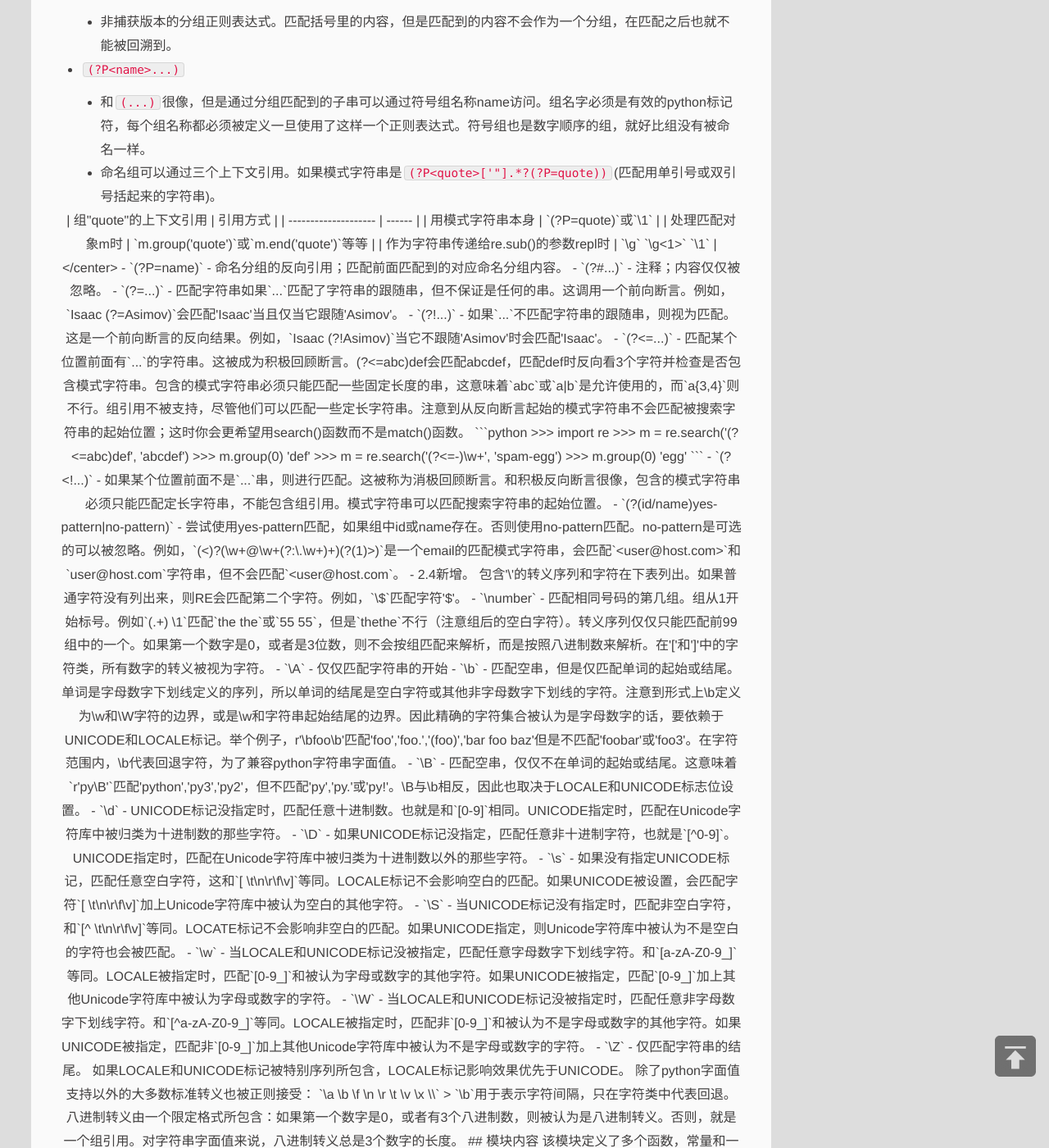
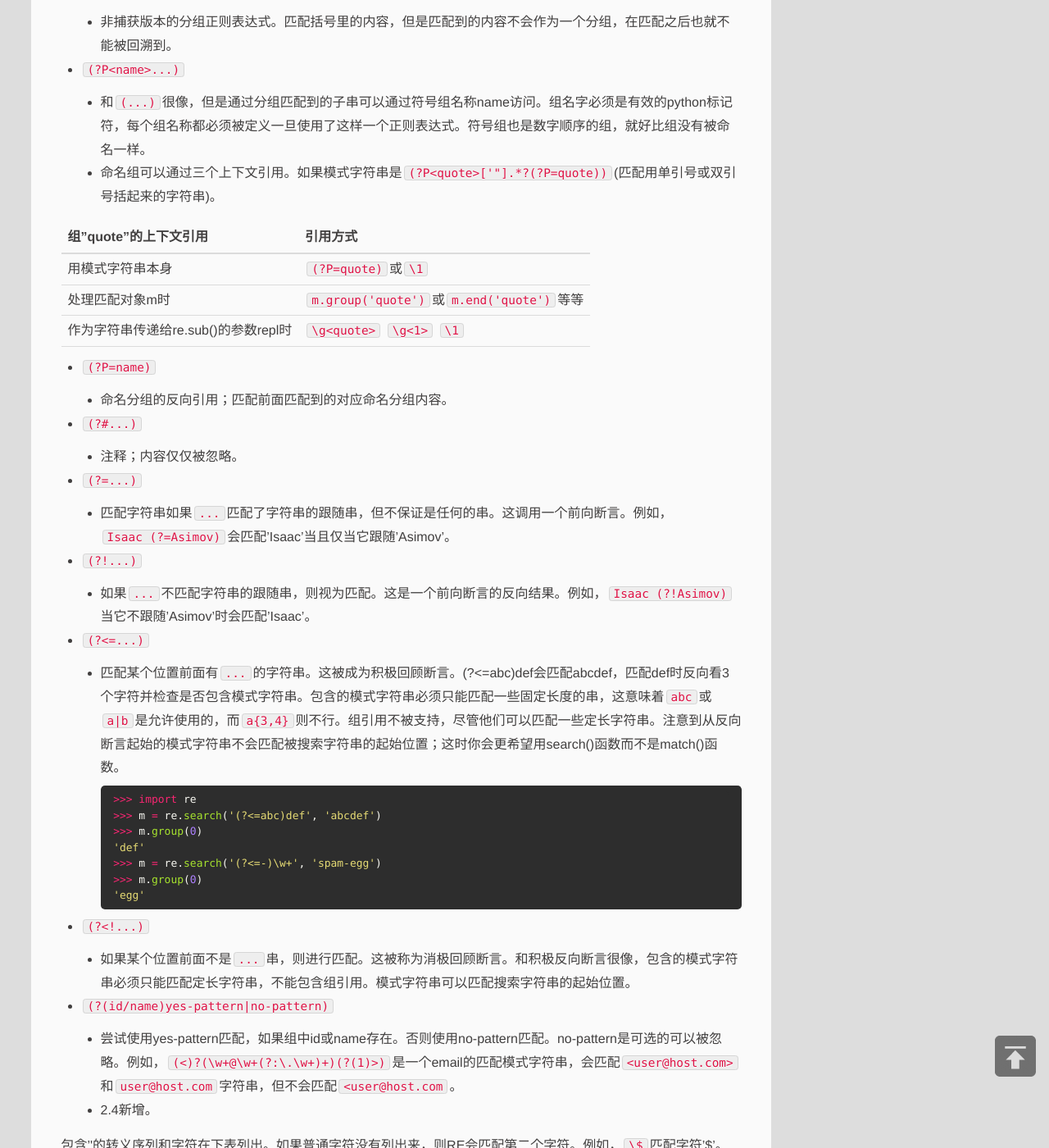
Before and after one commit to a12098718/cloudker.github.io, a Jekyll site: the page built from _posts/2017-05-04-python标准库-re.md, in a window 1280 px wide and 1400 px high, scrolled down 3374 px. Shown: the whole window at 82% size. Built offline with Jekyll 4.4.1, drawn with Linux system fonts in a browser that asks for light colours; Markdown is read by kramdown in place of the engine named in the settings; some of the changed text lies outside the part shown.

Commit message:
update re

```diff
--- a/_posts/2017-05-04-python标准库-re.md
+++ b/_posts/2017-05-04-python标准库-re.md
@@ -68,9 +68,9 @@ excerpt: 余弦:我没看过python的书，但我通读过python文档。文档
 		- 不在一段范围之内的字符可以通过补集匹配。如果集合的第一个字符是'^'，那么所有不在集合中的字符都被匹配。例如`[^5]`除了5之外都匹配，`[^^]`匹配除了'^'的所有字符。'^'如果不是集合的第一个字符，则没有特殊意义。
 		- 匹配字面的']'，则需要用反斜杠转义，或者放在放在集合的前面。比如`[()[\]{}]`和`[]()[{}]`都匹配括号。
 - `'|'`
-	- `A|B`，A和B可以是任意的RE，这一RE意味着可以匹配A或B的一个。'|'可以分隔任意数量的正则。这也可以用于内部组。当目标字符串被扫描时，RE尝试用'|'从左到右分隔。当一个模式字符串完全匹配时，接受这个分支。这就意味着一旦A匹配了，B就不会再做尝试，尽管他可能会匹配的更长。换句话说，'|'操作符是非贪婪的。想要匹配一个字面值的'|'，需要用`\|`转义，或者用符号类闭合它，比如`[|]`。
+	- `A|B`，A和B可以是任意的RE，这一RE意味着可以匹配A或B的一个。`'|'`可以分隔任意数量的正则。这也可以用于内部组。当目标字符串被扫描时，RE尝试用`'|'`从左到右分隔。当一个模式字符串完全匹配时，接受这个分支。这就意味着一旦A匹配了，B就不会再做尝试，尽管他可能会匹配的更长。换句话说，'|'操作符是非贪婪的。想要匹配一个字面值的`'|'`，需要用`\|`转义，或者用符号类闭合它，比如`[|]`。
 - `(...)`
-	- 匹配小括号中的正则表达式，指定了一组的起始与结尾；组的内容可以在匹配之后回溯出来，并且可以用于匹配在其后的含`\number`特殊序列的字符串中，下面会进行描述。想要匹配字面值'('或')'，需要用`\(`或`\)`转义，或者使用字符类闭合，如`[(] [)]`。
+	- 匹配小括号中的正则表达式，指定了一组的起始与结尾；组的内容可以在匹配之后回溯出来，并且可以用于匹配在其后的含`\number`特殊序列的字符串中，下面会进行描述。想要匹配字面值`'('`或`')'`，需要用`\(`或`\)`转义，或者使用字符类闭合，如`[(] [)]`。
 - `(?...)`
 	- 扩展符号（'?'跟随'('不是有意义的其他值）。'?'后的第一个字符决定了这个结构的意义以及更多的语法。扩展通常不会创建一个新组；`(?P<name>...)`是个唯一的例外。下面是当前支持的扩展。
 - `(?iLmsux)`
@@ -82,13 +82,11 @@ excerpt: 余弦:我没看过python的书，但我通读过python文档。文档
 	- 和`(...)`很像，但是通过分组匹配到的子串可以通过符号组名称name访问。组名字必须是有效的python标记符，每个组名称都必须被定义一旦使用了这样一个正则表达式。符号组也是数字顺序的组，就好比组没有被命名一样。
 	- 命名组可以通过三个上下文引用。如果模式字符串是`(?P<quote>['"].*?(?P=quote))`(匹配用单引号或双引号括起来的字符串)。
 
-<center>
 | 组"quote"的上下文引用 | 引用方式 |
 | -------------------- | ------ |
 | 用模式字符串本身 | `(?P=quote)`或`\1` |
 | 处理匹配对象m时 | `m.group('quote')`或`m.end('quote')`等等 |
 | 作为字符串传递给re.sub()的参数repl时 | `\g<quote>` `\g<1>` `\1` |
-</center>
 
 - `(?P=name)`
 	- 命名分组的反向引用；匹配前面匹配到的对应命名分组内容。
```
